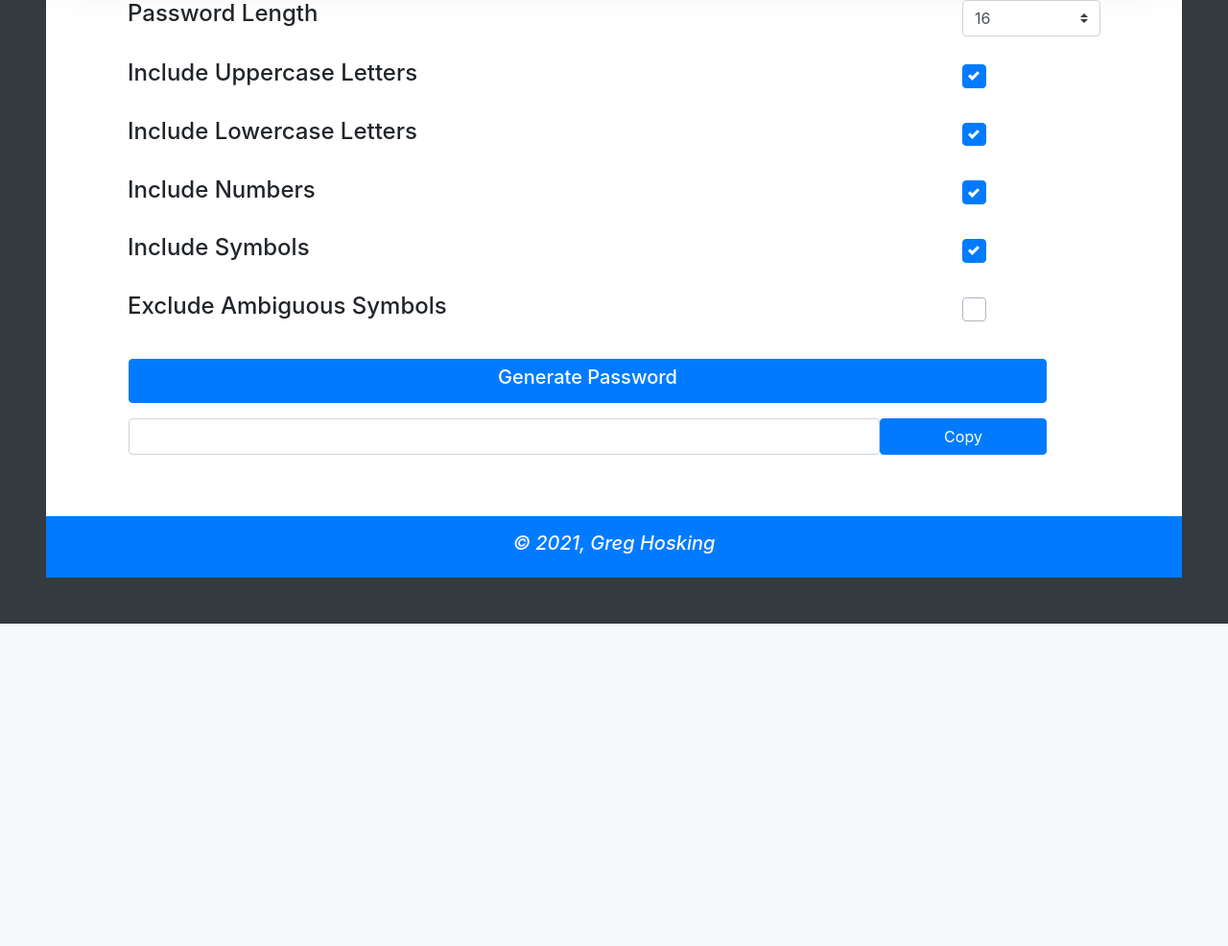
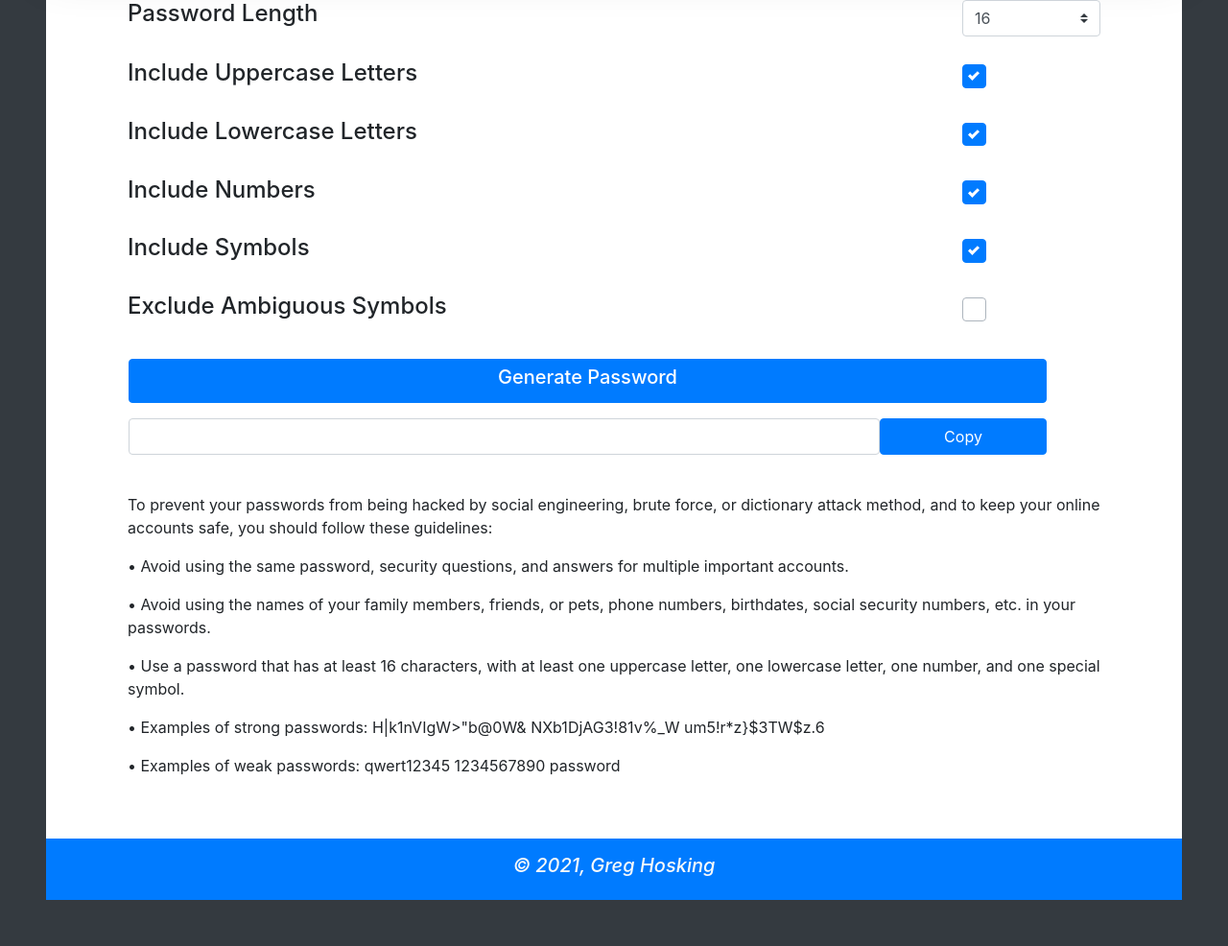
Before and after one commit to greg-hosking/password-generator, a Flask app: page / in a window 1280 px wide. Shown: the part 264-1250 px from the top of the page at 96% size. Before the commit the page ends 914 px from the top, so only its background shows below. Run offline with Flask 2, Linux system fonts and the light colour scheme; some libraries are stand-ins or nearby versions.

Commit message:
Added password security guidelines.

```diff
--- a/website/templates/home.html
+++ b/website/templates/home.html
@@ -114,5 +114,29 @@
         onclick="copyToClipboard()">Copy</button>
     </div>
   </form>
+
+  <!-- Password Security Guidelines -->
+  <br>
+  <p>
+    To prevent your passwords from being hacked by social engineering, brute force, or dictionary attack method,
+    and to keep your online accounts safe, you should follow these guidelines:
+  </p>
+  <p>
+    &bullet; Avoid using the same password, security questions, and answers for multiple important accounts.
+  </p>
+  <p>
+    &bullet; Avoid using the names of your family members, friends, or pets, phone numbers, birthdates, social
+    security numbers, etc. in your passwords.
+  </p>
+  <p>
+    &bullet; Use a password that has at least 16 characters, with at least one uppercase letter, one lowercase
+    letter, one number, and one special symbol.
+  </p>
+  <p>
+    &bullet; Examples of strong passwords: H|k1nVIgW>"b@0W& NXb1DjAG3!81v%_W um5!r*z}$3TW$z.6
+  </p>
+  <p>
+    &bullet; Examples of weak passwords: qwert12345 1234567890 password
+  </p>
 </div>
 {% endblock %}
```
